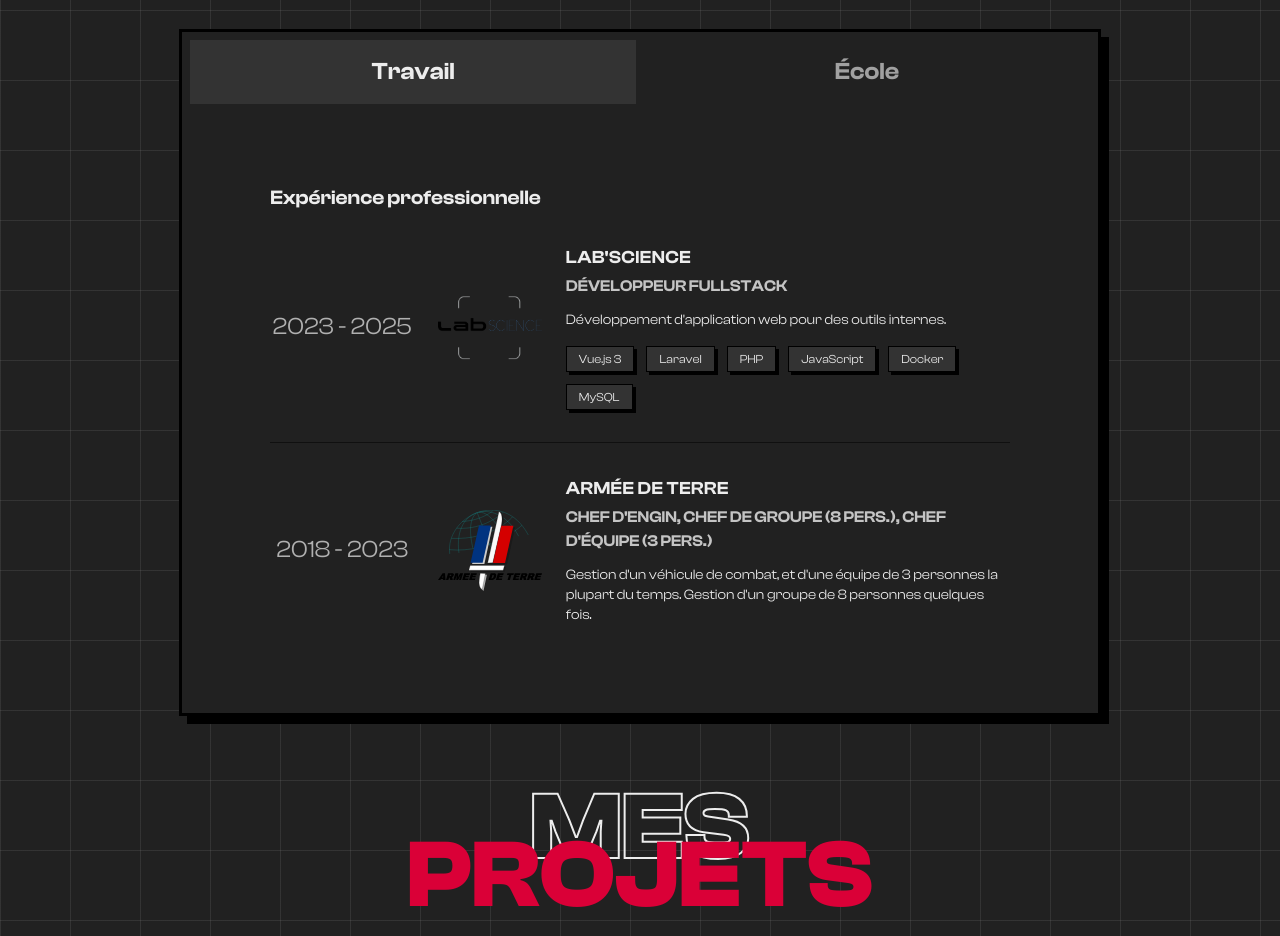
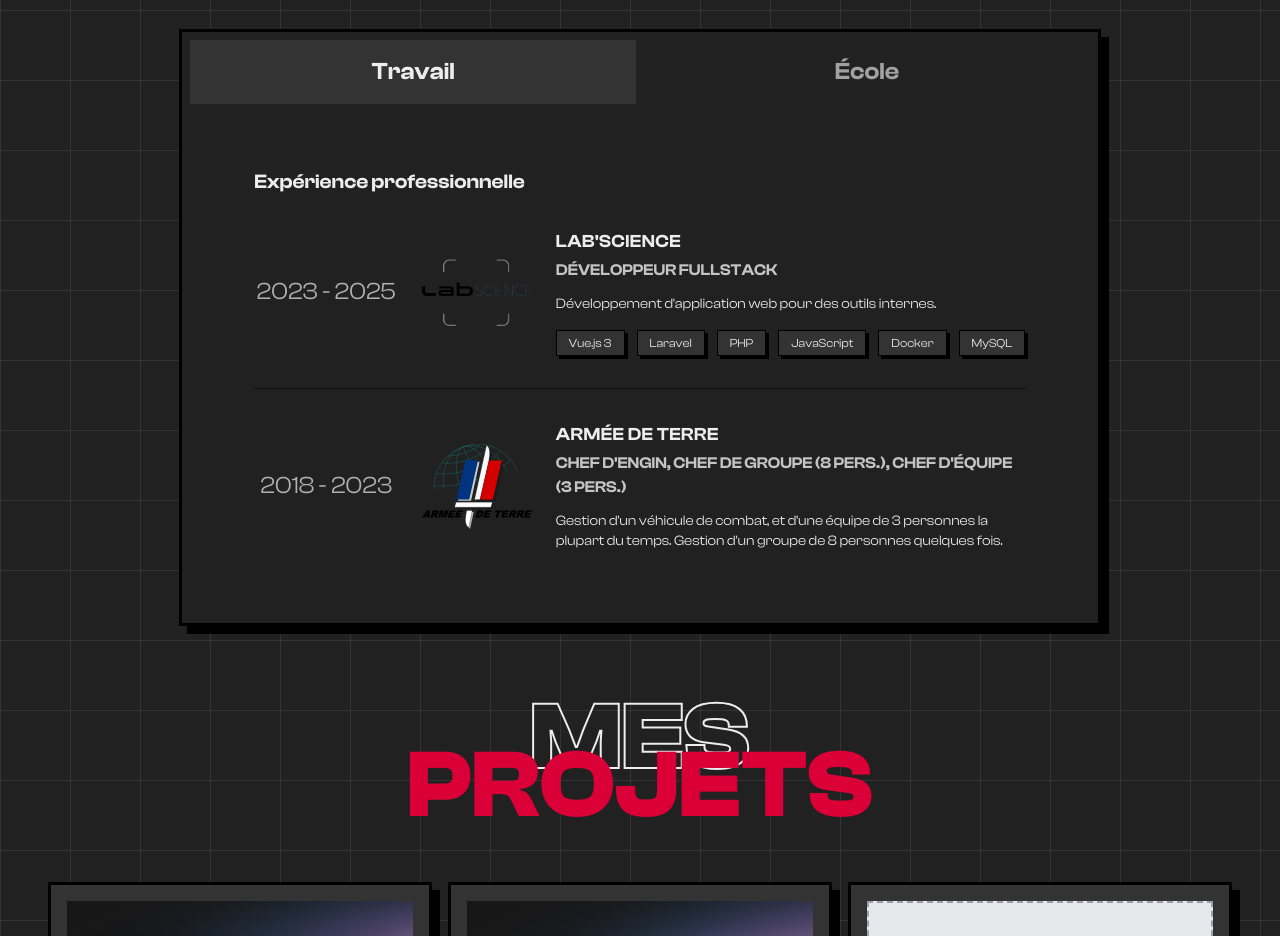
Before and after one commit to valmo-dev/valmo-dev.github.io, a Vue app: page / in a window 1280 px wide. Shown: the part 1740-2676 px from the top of the page. Built offline with nearby package versions, Linux system fonts and the light colour scheme.

Commit message:
style(ExperienceTimeline): adjust padding and margins for better spacing

```diff
--- a/src/components/ExperienceTimeline.vue
+++ b/src/components/ExperienceTimeline.vue
@@ -86,7 +86,7 @@ const processedEducations = computed(() => processItems(educations, 'education')
       </div>
 
       <!-- Panneau de Contenu des Onglets -->
-      <div class="p-6 sm:p-8 relative m-12">
+      <div class="p-4 sm:p-8 sm:m-8 relative">
         <!-- Contenu Expérience Professionnelle -->
         <div v-show="activeTab === 'work'">
           <h3 class="text-xl font-semibold mb-6 sm:mb-8">Expérience professionnelle</h3>
```
